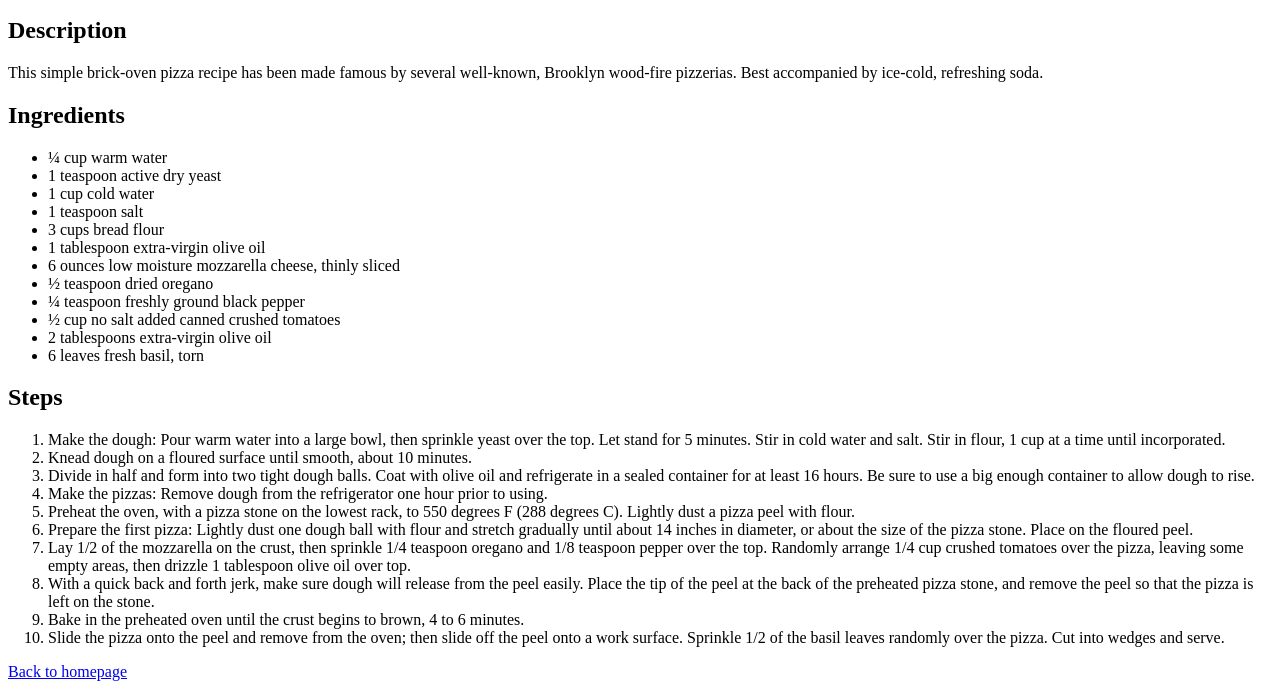
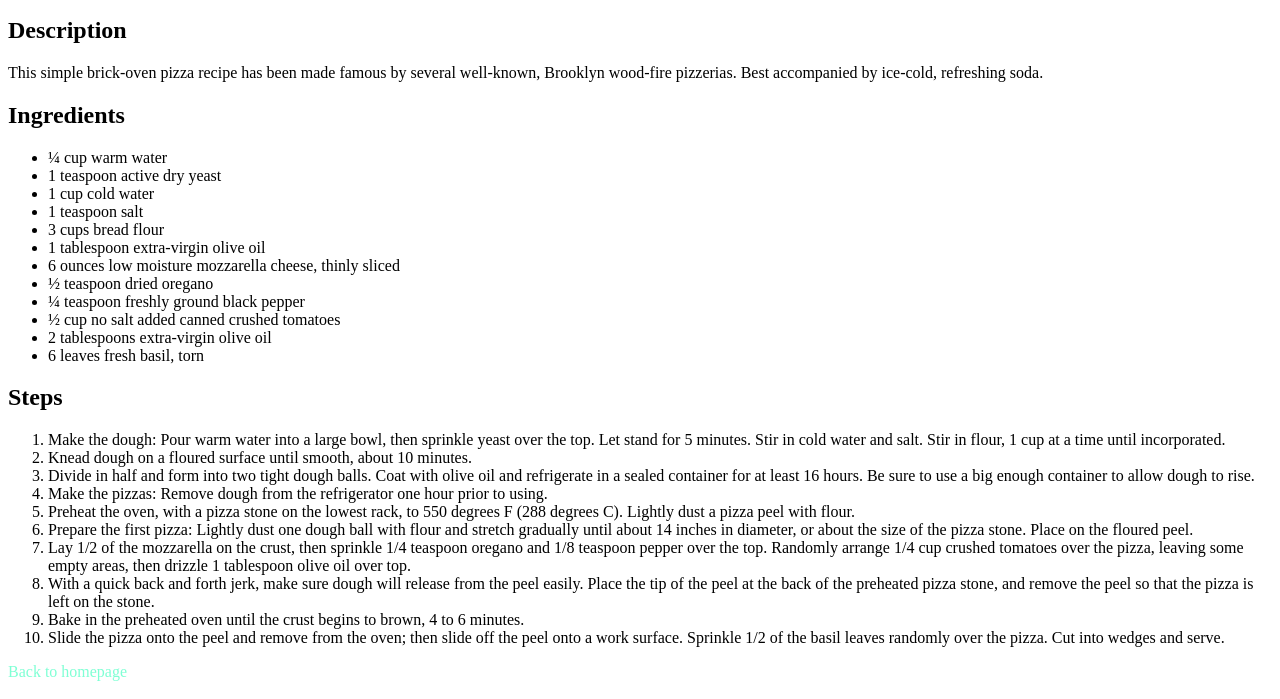
Before and after one commit to WeathersReport/recipes, a plain HTML site: page food-recipes/pizza.html in a window 1280 px wide. Shown: the part 101-800 px from the top of the page. Drawn offline with Linux system fonts and the light colour scheme.

Commit message:
link to styles.css

```diff
--- a/food-recipes/pizza.html
+++ b/food-recipes/pizza.html
@@ -1,6 +1,7 @@
 <!DOCTYPE html>
 <html lang="en">
     <head>
+        <link rel="stylesheet" href="../styles.css">
         <meta charset="UTF-8">
         <title>Pizza</title>
     </head>
```
